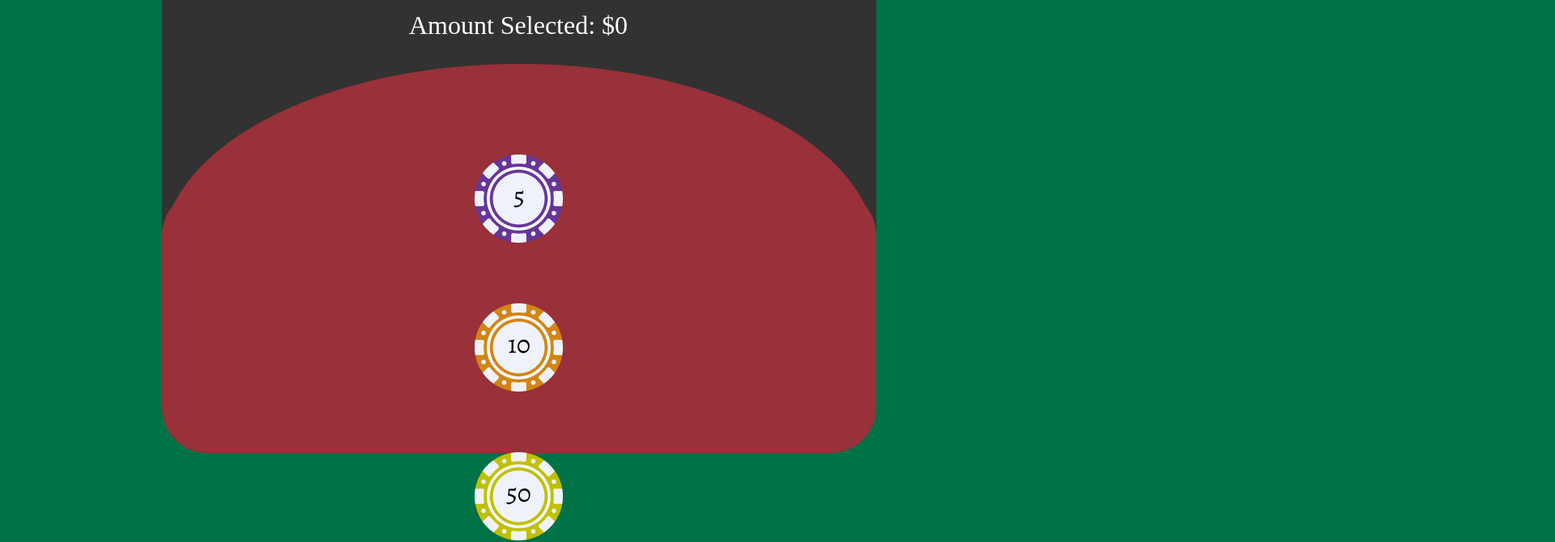
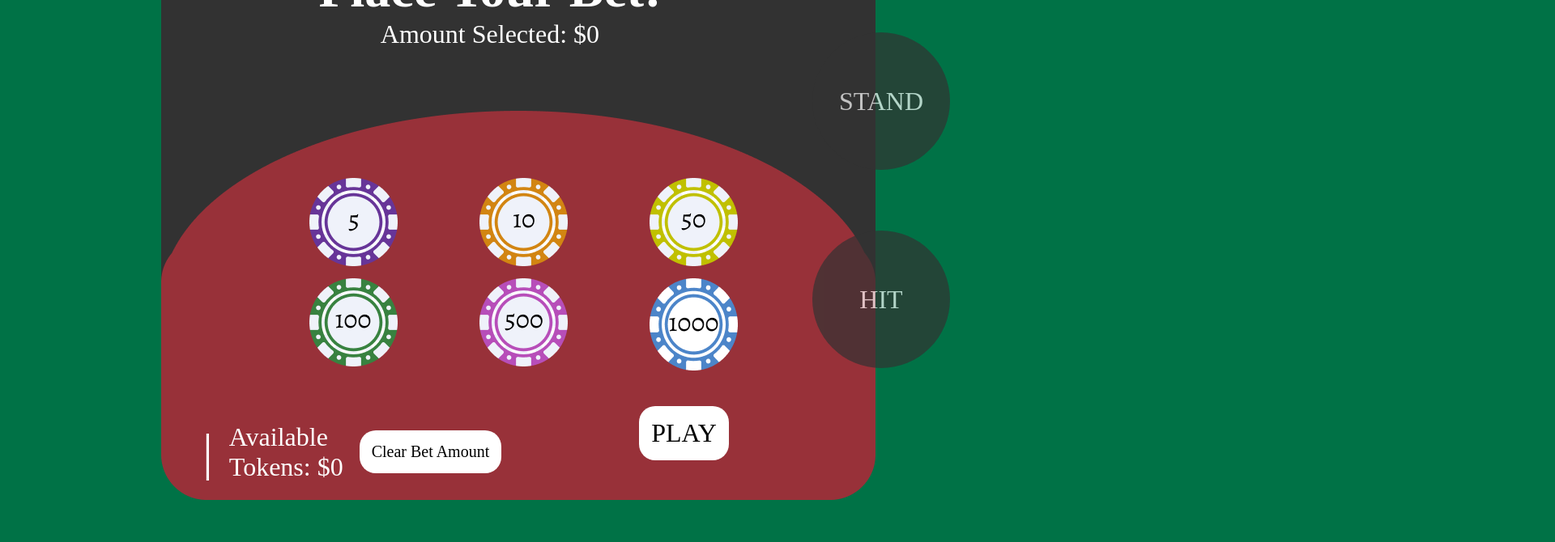
Before and after one commit to Maval015/Blackjack-Frontend, a React (Create React App) app: page /PlaceBet in a window 1280 px wide. Shown: the part 280-950 px from the top of the page at 81% size, 1920 px wide, since content can reach past the window. After the commit the page ends 898 px from the top, so only its background shows below. Built offline with nearby package versions, Linux system fonts and the light colour scheme; no server answers.

Commit message:
updateshaha

```diff
--- a/src/App.tsx
+++ b/src/App.tsx
@@ -1,4 +1,4 @@
-import React from "react";
+import React, { useState } from "react";
 import { BrowserRouter as Router, Route, Routes } from "react-router-dom";
 import "./App.css";
 import HomePage from "./components/HomePage/Home";
@@ -7,8 +7,19 @@ import CreateAccount from "./components/CreateAccountPage/CreateAccount";
 import { UserAuthProvider } from "./components/user-auth-context";
 import PlaceBet from "./components/PlaceBetPage/PlaceBet";
 import GamePlay from "./components/GamePage/GamePlay";
+import { GameResponse } from "./api-calls";
+
 
 function App() {
+
+  const [gameState, setGameState] = useState<GameResponse>({
+    playerHand: JSON.stringify([]), // Initial empty array for player hand
+    playerScore: 0,
+    dealerHand: JSON.stringify([]), // Initial empty array for dealer hand
+    dealerScore: 0,
+    gameOutcome: "",
+  });
+
   return (
     <UserAuthProvider>
       <Router>
@@ -17,7 +28,7 @@ function App() {
           <Route path="/LogIn" element={<LogIn />} />
           <Route path="/CreateAccount" element={<CreateAccount />} />
           <Route path="/PlaceBet" element={<PlaceBet />} />
-          <Route path="/GamePlay" element={<GamePlay />} />
+          <Route path="/GamePlay" element={<GamePlay gameState={gameState} />} />
           <Route path="*" element={<p>Not found</p>} />
         </Routes>
       </Router>
--- a/src/api-calls.ts
+++ b/src/api-calls.ts
@@ -9,6 +9,11 @@ export interface GameResponse {
   dealerHand: string;
   dealerScore: number;
   gameOutcome: string;
+}
+
+export interface Card {
+  suit: string;
+  rank: string;
 }
 
 const BASE_URL = "http://localhost:8080"; // Adjust this URL to match your backend's URL
--- /dev/null
+++ b/src/components/GamePage/Card.css
@@ -0,0 +1,31 @@
+.card {
+    width: 100px;
+    height: 150px;
+    border: 1px solid black;
+    border-radius: 10px;
+    display: flex;
+    flex-direction: column;
+    justify-content: space-between;
+    padding: 5px;
+    background-color: white;
+  }
+
+  .card-top,
+  .card-bottom {
+    display: flex;
+    justify-content: space-between;
+    font-size: 12px;
+  }
+
+  .card-center {
+    display: flex;
+    justify-content: center;
+  }
+
+  .spades {
+    color: black;
+  }
+
+  .hearts {
+    color: red;
+  }
--- /dev/null
+++ b/src/components/GamePage/Card.tsx
@@ -0,0 +1,27 @@
+import React from "react";
+import "./Card.css";
+
+interface CardProps {
+  suit: string;
+  rank: string;
+}
+
+const Card: React.FC<CardProps> = ({ suit, rank }) => {
+  return (
+    <div className={`card ${suit}`}>
+      <div className="card-top">
+        <span>{rank}</span>
+        <span>{suit}</span>
+      </div>
+      <div className="card-center">
+        <span className="rank">{rank}</span>
+      </div>
+      <div className="card-bottom">
+        <span>{suit}</span>
+        <span>{rank}</span>
+      </div>
+    </div>
+  );
+};
+
+export default Card;
--- a/src/components/GamePage/GamePlay.tsx
+++ b/src/components/GamePage/GamePlay.tsx
@@ -1,12 +1,27 @@
 import React from "react";
+import Card from "./Card"; // Import the Card component
+import { GameResponse } from "../../api-calls";
+import "./GamePlay.css";
 import NavBar from "../LogInPage/NavBar";
-import "./GamePlay.css";
 
-function GamePlay() {
+interface GamePlayProps {
+  gameState: GameResponse;
+}
+
+const GamePlay: React.FC<GamePlayProps> = ({ gameState }) => {
+  const parseHand = (hand: string) => {
+    return hand.split(", ").map((cardStr) => {
+      const [rank, suit] = cardStr.split(" of ");
+      return { rank, suit };
+    });
+  };
+
+  const playerHand = parseHand(gameState.playerHand);
+  const dealerHand = parseHand(gameState.dealerHand);
+
   return (
     <>
       <NavBar />
-      <div>
       <div className="table">
         <img src="/assets/table.png" alt="Game Table" />
       </div>
@@ -14,9 +29,18 @@ function GamePlay() {
         <button>STAND</button>
         <button>HIT</button>
       </div>
+      <div className="playerCards">
+        {playerHand.map((card, index) => (
+          <Card key={index} suit={card.suit} rank={card.rank} />
+        ))}
+      </div>
+      <div className="dealerCards">
+        {dealerHand.map((card, index) => (
+          <Card key={index} suit={card.suit} rank={card.rank} />
+        ))}
       </div>
     </>
   );
-}
+};
 
 export default GamePlay;
--- a/src/components/PlaceBetPage/PlaceBet.css
+++ b/src/components/PlaceBetPage/PlaceBet.css
@@ -12,21 +12,37 @@
 
 .container {
   position: relative;
+  display: flex;
+  justify-content: center;
+  align-items: center;
+  margin-top: 200px;
+  padding-top: 100px;
+}
+
+.tableContainer {
+  position: relative;
+  display: flex;
+  justify-content: center;
+  align-items: center;
+
 }
 
 .table {
   position: absolute;
-  top: 100px;
-  left: 200px;
   z-index: -1;
 }
 
 .gameInfo {
-  position: relative;
+  z-index: 1;
+  transform: translateY(100px);
+}
+
+.textContainer {
+position: absolute;
+transform: translate(15%, -215%);
 }
 
 .placeBetText {
-  margin-top: 150px;
   text-align: center;
   font-family: "Alegreya SC";
   font-size: 64px;
@@ -45,20 +61,73 @@
   border: none;
   transition: transform 0.2s ease;
   display: grid;
-  margin-top: 70px;
-  margin-left: 0;
-  gap: 0px;
+  grid-template-columns: repeat(3, 200px);
+  gap: 10px;
+  transform: translateY(15px);
 }
 
-.tokensContainer {
-  display: flex;
-  flex-wrap: wrap;
-  gap: 10px;
+.tokensButton img:hover {
+  transition: transform 0.2s ease;
+  transform: scale(1.1);
 }
 
-.tokenButton {
-  background-color: transparent;
+.tokensButton img:active {
+  transform: translateY(2px);
+}
+
+.playerInfoContainer {
+  display: flex;
+}
+
+.playerInfo {
+  display: flex;
+  transform: translate(-100px, 90px);
+  gap: 20px;
+}
+
+.playerInfo p {
+  font-family: 'Alegreya Sans';
+  color: white;
+}
+
+.userName {
+  font-size: 64px;
+}
+
+.lineSplit {
+  font-size: 64px;
+}
+
+.availableTokens {
+  font-size: 32px;
+}
+
+.clearBetButton {
+  background-color: white;
+  color: black;
+  font-family: 'Alegreya Sans';
+  font-size: 20px;
   border: none;
+  border-radius: 20px;
+  width: fit-content;
+  height: fit-content;
+  padding: 15px;
+
+  transform: translateY(10px);
+}
+
+.playButton {
+  background-color: white;
+  color: black;
+  font-family: 'Alegreya SC';
+  font-size: 32px;
+  border: none;
+  border-radius: 20px;
+  width: fit-content;
+  height: fit-content;
+  padding: 15px;
+  transform: translate(70px, 70px);
+  transition: transform 0.2s ease;
 }
 
 .standHitContainer {
@@ -66,8 +135,7 @@
   display: flex;
   flex-direction: column;
   gap: 75px;
-  margin-top: 30%;
-  margin-left: 140%;
+  margin-left: 70%;
 }
 
 .standButton,
--- a/src/components/PlaceBetPage/PlaceBet.tsx
+++ b/src/components/PlaceBetPage/PlaceBet.tsx
@@ -44,26 +44,6 @@ function PlaceBet() {
     }
   }, [user]);
 
-  // const handleHit = () => {
-  //   hit({ username, betAmount })
-  //     .then((response) => {
-  //       setGameState(response);
-  //     })
-  //     .catch((error) => {
-  //       console.error("Failed to hit", error);
-  //     });
-  // };
-
-  // const handleStand = () => {
-  //   stand({ username, betAmount })
-  //     .then((response) => {
-  //       setGameState(response);
-  //     })
-  //     .catch((error) => {
-  //       console.error("Failed to stand", error);
-  //     });
-  // };
-
   useEffect(() => {
     const fetchUserTokens = async () => {
       if (user) {
@@ -88,11 +68,18 @@ function PlaceBet() {
   return (
     <>
       <NavBar />
+
+      <div className="container">
+        <div className="tableContainer">
           <img className="table" src="/assets/table.png" alt="Game Table" />
-      <div className="container">
+
           <div className="gameInfo">
+            <div className="textContainer">
               <h3 className="placeBetText">Place Your Bet!</h3>
-          <p className="amountSelectedText">Amount Selected: ${betAmount}</p>
+              <p className="amountSelectedText">
+                Amount Selected: ${betAmount}
+              </p>
+            </div>
             <div className="tokensButton">
               {betAmounts.map((amount) => (
                 <button
@@ -115,7 +102,7 @@ function PlaceBet() {
                   </div>
                 </button>
               ))}
-          </div>
+
               {userTokens === betAmounts[betAmounts.length - 1] && (
                 <button
                   className="tokensButton"
@@ -128,10 +115,23 @@ function PlaceBet() {
                   />
                 </button>
               )}
-          <p>{user}</p>
-          <p>Available Tokens: ${userTokens}</p>
-          <button onClick={() => setBetAmount(0)}>Clear bet amount</button>
-          <button onClick={() => startGame()}>PLAY</button>
+            </div>
+            <div className="playerInfoContainer">
+              <div className="playerInfo">
+                <p className="userName">{user}</p>
+                <p className="lineSplit">|</p>
+                <p className="availableTokens">
+                  Available <br /> Tokens: ${userTokens}
+                </p>
+                <button className="clearBetButton" onClick={() => setBetAmount(0)}>
+                  Clear Bet Amount
+                </button>
+              </div>
+              <div>
+                <button className="playButton" onClick={() => startGame()}>PLAY</button>
+              </div>
+            </div>
+          </div>
         </div>
         <div className="standHitContainer">
           <button className="standButton">STAND</button>
```
Lines whose indentation alone changed are shown as unchanged.
